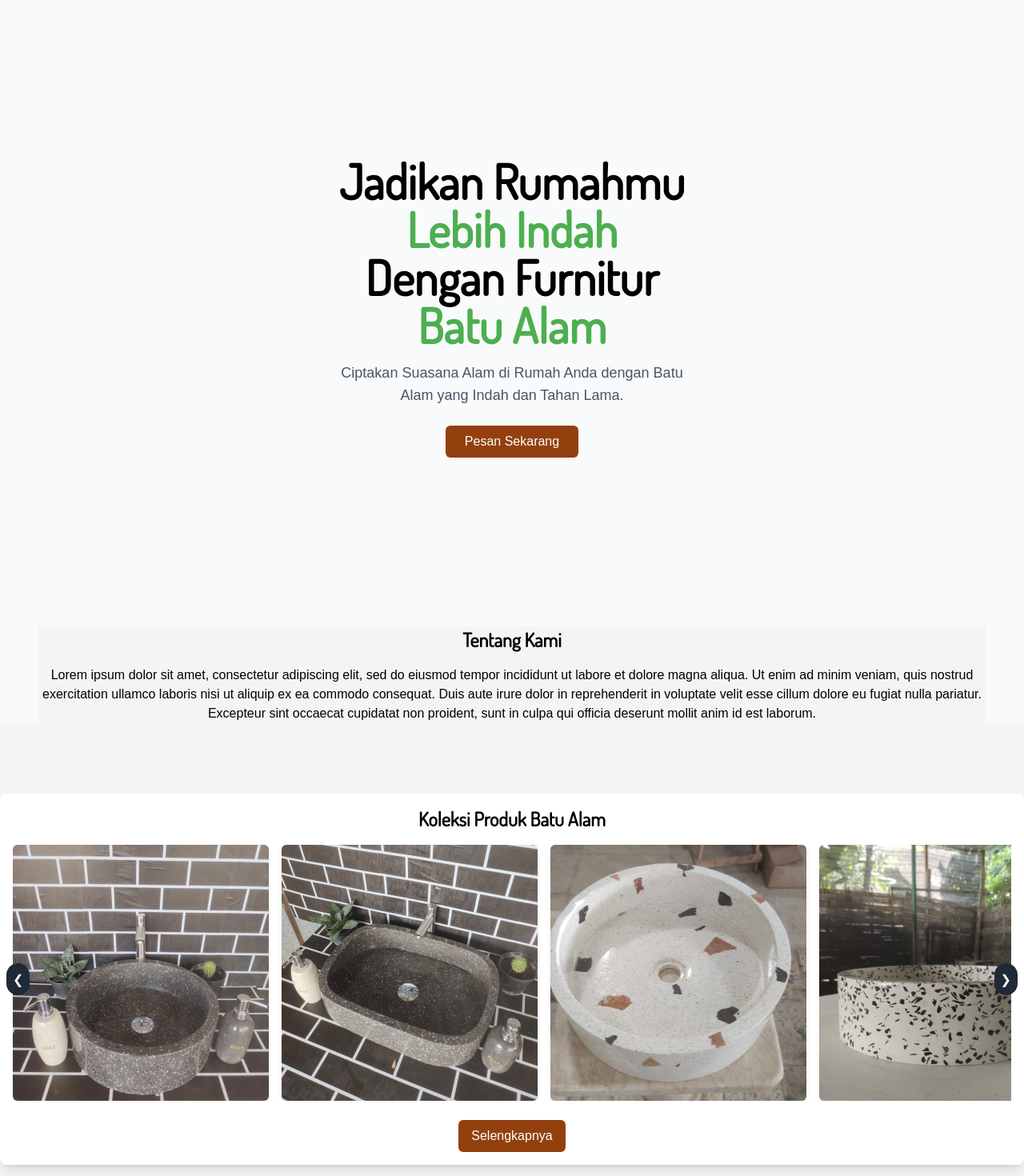
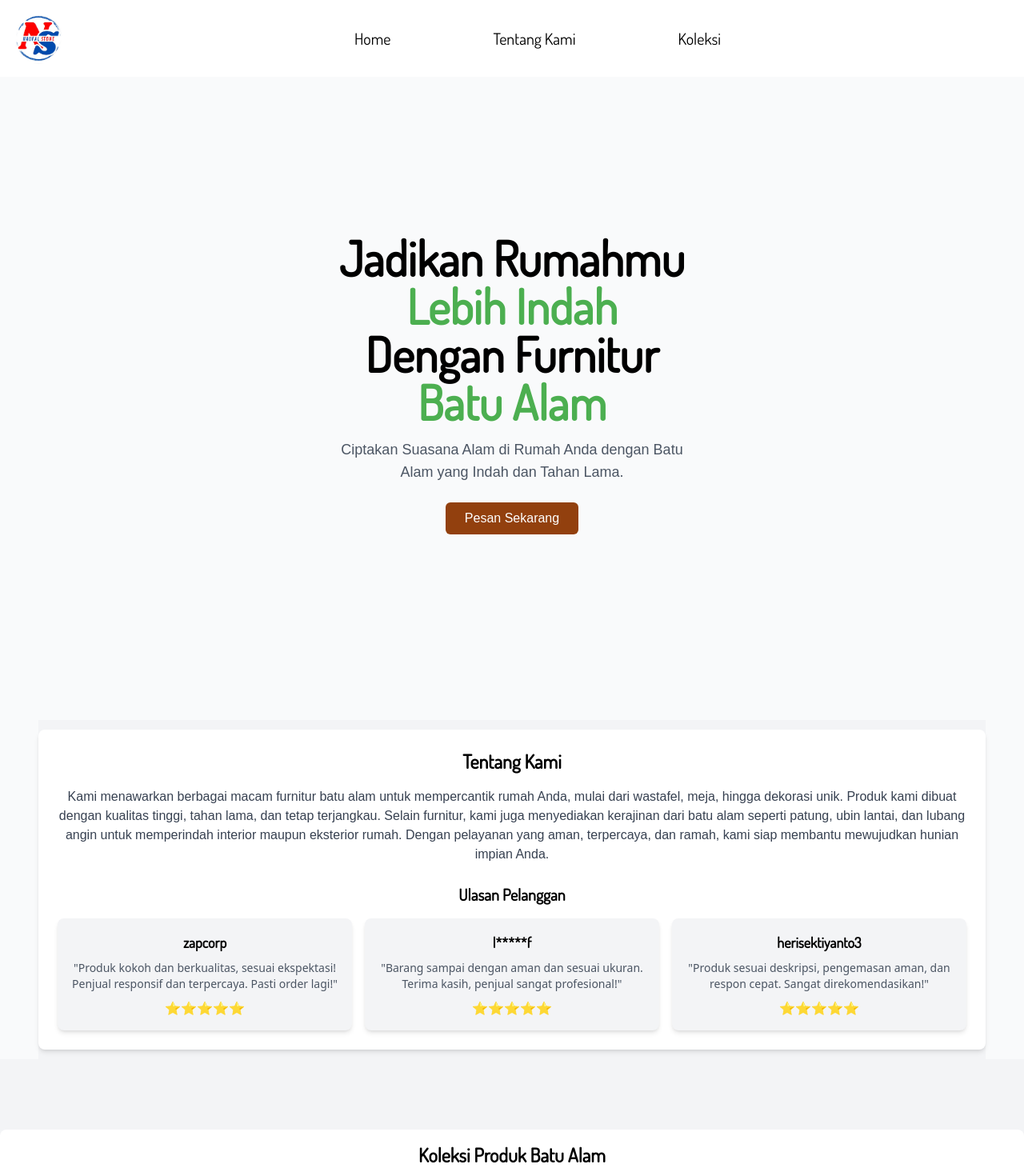
Before and after one commit to Melonns/WebBatu, a React (Vite) app: page / in a window 1280 px wide. Shown: the top 1470 px of the page at 80% size. Built offline with nearby package versions, Linux system fonts and the light colour scheme; a web font is replaced by a local one.

Commit message:
navbar not fix

```diff
--- a/index.html
+++ b/index.html
@@ -2,7 +2,7 @@
 <html lang="en">
     <head>
         <meta charset="UTF-8" />
-        <link rel="icon" type="image/svg+xml" href="/logo.svg" />
+        <link rel="icon" href="/LogoBatu.jpg" />
         <meta name="viewport" content="width=device-width, initial-scale=1.0" />
         <title>NaufalStone</title>
     </head>
--- a/src/App.jsx
+++ b/src/App.jsx
@@ -1,6 +1,6 @@
 import { useState } from 'react'
 import './App.css'
-import Header from './Header'
+import Navbar from './Navbar'
 import Utama from './Utama'
 import Footer from './Footer'
 import '@fontsource/dosis'
@@ -11,7 +11,7 @@ function App() {
 
     return (
         <div>
-            {/* <Header /> */}
+            <Navbar />
             <Utama />
             <Footer />
         </div>
--- a/src/Carousel.jsx
+++ b/src/Carousel.jsx
@@ -41,7 +41,7 @@ function Carousel() {
       {carouselItems.map((item) => (
         <div
           key={item.id}
-          className="snap-center shrink-0 w-80 h-80 bg-gray-100 aspect-video rounded-md flex items-center justify-center shadow-md"
+          className="snap-center shrink-0 w-72 h-72 bg-gray-100 aspect-video rounded-md flex items-center justify-center shadow-md"
         >
           <img
             src={item.src}
@@ -70,7 +70,7 @@ function Carousel() {
     <div className="mt-6 flex justify-center">
       <button
         onClick={() => window.open('https://shopee.co.id/naufalstone7#product_list', '_blank')}
-        className="font-quattrocentro bg-amber-800 hover:bg-green-700 text-white py-2 px-4 rounded-md"
+        className="font-quattrocentro bg-amber-800 hover:bg-green-700 text-white py-2 px-6 rounded-md"
       >
         Selengkapnya
       </button>
--- a/src/Header.jsx
+++ /dev/null
@@ -1,13 +0,0 @@
-import React from "react";
-
-function Header(){
-    return(
-        <header>
-            <h1 className="text-center md:text-left text-lg font-bold tracking-wide">
-                Batu Alami Tulungagung
-            </h1>
-        </header>
-    )
-}
-
-export default Header;
--- /dev/null
+++ b/src/Navbar.jsx
@@ -0,0 +1,35 @@
+import React from 'react';
+
+function Navbar() {
+    return (
+        <nav className="bg-transparent p-4 font-dosis text-xl sticky top-0 z-10">
+            <div className="container mx-auto flex items-center justify-between"> {/* Flexbox untuk tata letak kiri dan kanan */}
+                <a href="/" className="text-white text-2xl font-bold">
+                    <img
+                      className='h-16 rounded-full'
+                      src='LogoBatu.jpg'
+                    />
+                </a>
+                <ul className="flex space-x-32 mx-auto"> {/* Menu diletakkan di tengah dengan mx-auto */}
+                    <li>
+                        <a href="#home" className="hover:text-gray-400">
+                            Home
+                        </a>
+                    </li>
+                    <li>
+                        <a href="#profil" className=" hover:text-gray-400">
+                            Tentang Kami
+                        </a>
+                    </li>
+                    <li>
+                        <a href="#koleksi" className=" hover:text-gray-400">
+                            Koleksi
+                        </a>
+                    </li>
+                </ul>
+            </div>
+        </nav>
+    );
+}
+
+export default Navbar;
--- /dev/null
+++ b/src/ProfilUsaha.jsx
@@ -0,0 +1,60 @@
+import React from "react";
+
+function ProfilUsaha() {
+  const reviews = [
+    {
+      id: 1,
+      name: "zapcorp",
+      review: "Produk kokoh dan berkualitas, sesuai ekspektasi! Penjual responsif dan terpercaya. Pasti order lagi!",
+      rating: "⭐⭐⭐⭐⭐",
+    },
+    {
+      id: 2,
+      name: "l*****f",
+      review: "Barang sampai dengan aman dan sesuai ukuran. Terima kasih, penjual sangat profesional!",
+      rating: "⭐⭐⭐⭐⭐",
+    },
+    {
+      id: 3,
+      name: "herisektiyanto3",
+      review: "Produk sesuai deskripsi, pengemasan aman, dan respon cepat. Sangat direkomendasikan!",
+      rating: "⭐⭐⭐⭐⭐",
+    },
+  ];
+
+  return (
+    <div className="p-6 bg-white rounded-lg shadow-md">
+      <h1 className="text-center font-dosis text-2xl font-extrabold mb-4">
+        Tentang Kami
+      </h1>
+      <p className="font-quattrocentro text-gray-700 mb-6">
+        Kami menawarkan berbagai macam furnitur batu alam untuk mempercantik
+        rumah Anda, mulai dari wastafel, meja, hingga dekorasi unik. Produk kami
+        dibuat dengan kualitas tinggi, tahan lama, dan tetap terjangkau. Selain
+        furnitur, kami juga menyediakan kerajinan dari batu alam seperti patung,
+        ubin lantai, dan lubang angin untuk memperindah interior maupun eksterior
+        rumah. Dengan pelayanan yang aman, terpercaya, dan ramah, kami siap
+        membantu mewujudkan hunian impian Anda.
+      </p>
+
+      {/* Review Section */}
+      <h2 className="text-center font-dosis text-xl font-bold mb-4">
+        Ulasan Pelanggan
+      </h2>
+      <div className="grid grid-cols-1 md:grid-cols-3 gap-4">
+        {reviews.map((review) => (
+          <div
+            key={review.id}
+            className="bg-gray-100 rounded-lg shadow-md p-4 text-center"
+          >
+            <h3 className="font-dosis text-lg font-bold mb-2">{review.name}</h3>
+            <p className="text-gray-600 text-sm mb-2">"{review.review}"</p>
+            <p className="text-yellow-500">{review.rating}</p>
+          </div>
+        ))}
+      </div>
+    </div>
+  );
+}
+
+export default ProfilUsaha;
--- a/src/Utama.jsx
+++ b/src/Utama.jsx
@@ -1,6 +1,7 @@
 import React from "react";
 import Card from "./Card";
 import Carousel from "./Carousel";
+import ProfilUsaha from "./ProfilUsaha";
 
 function Utama(){
     return(
@@ -16,7 +17,7 @@ function Utama(){
     className="absolute top-0 left-0 w-full h-full z-0"
   ></div>
 
-<section className="h-screen flex flex-col items-center justify-center text-center -mt-16">
+<section id="home" className="h-screen flex flex-col items-center justify-center text-center -mt-16">
         <h1 className="font-dosis text-3xl md:text-6xl font-bold mb-4">
           Jadikan Rumahmu <br/>
           <span className="text-[#4CAF50]">Lebih Indah</span> <br></br>
@@ -32,15 +33,12 @@ function Utama(){
       </section>
 
       {/* Profil Usaha */}
-      <section className="bg-gray-100 min-w-full">
-        <div>
-          <h1 className="text-center font-dosis text-2xl font-extrabold mb-4">Tentang Kami</h1>
-          <p className="font-quattrocentro">Lorem ipsum dolor sit amet, consectetur adipiscing elit, sed do eiusmod tempor incididunt ut labore et dolore magna aliqua. Ut enim ad minim veniam, quis nostrud exercitation ullamco laboris nisi ut aliquip ex ea commodo consequat. Duis aute irure dolor in reprehenderit in voluptate velit esse cillum dolore eu fugiat nulla pariatur. Excepteur sint occaecat cupidatat non proident, sunt in culpa qui officia deserunt mollit anim id est laborum.</p>
-        </div>
+      <section id="profil" className="bg-gray-100 min-w-90 mt-5 py-3">
+        <ProfilUsaha />
       </section>
 
       {/* Carousel Section */}
-      <section className="bg-gray-100 min-w-full">
+      <section id="koleksi" className="bg-gray-100 min-w-full">
         <div className="container mx-auto py-16">
           <Carousel />
         </div>
--- a/src/index.css
+++ b/src/index.css
@@ -2,7 +2,9 @@
 @tailwind components;
 @tailwind utilities;
 
-
+html{
+    scroll-behavior: smooth;
+}
 
 /* :root {
     font-family: Inter, system-ui, Avenir, Helvetica, Arial, sans-serif;
```
Also changed, not shown: public/LogoBatu.jpg (added), src/Footer.jsx (line endings or trailing spaces).
